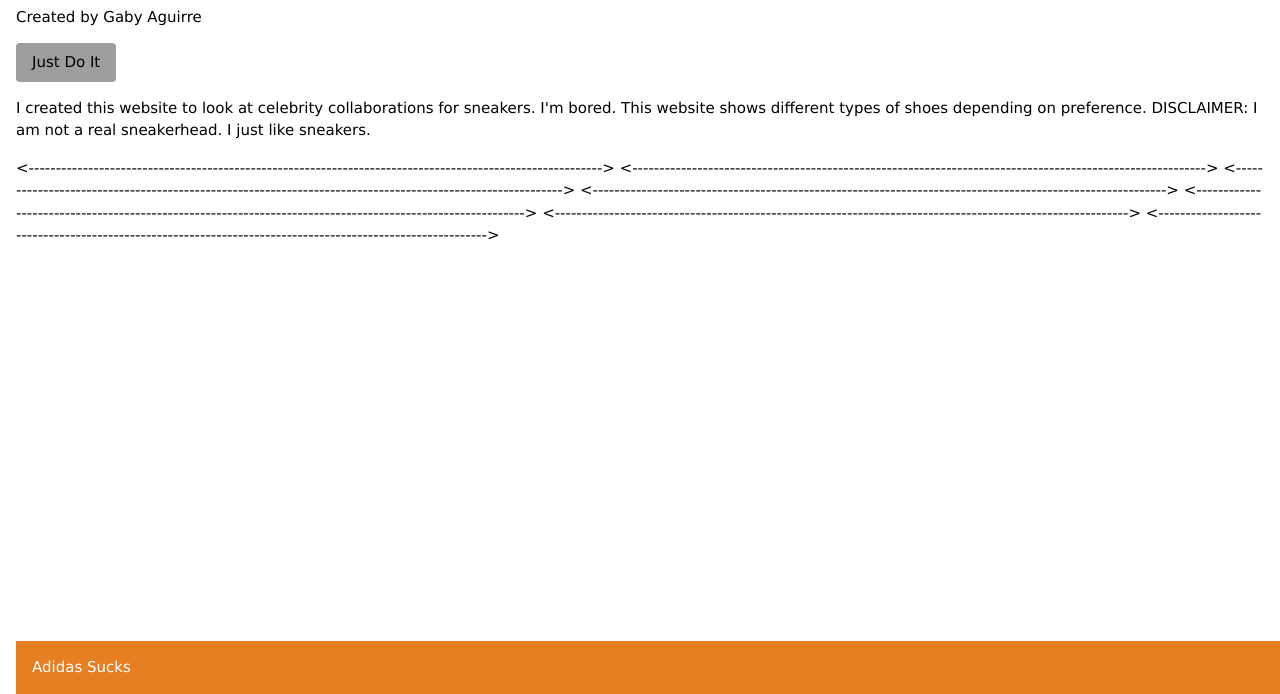
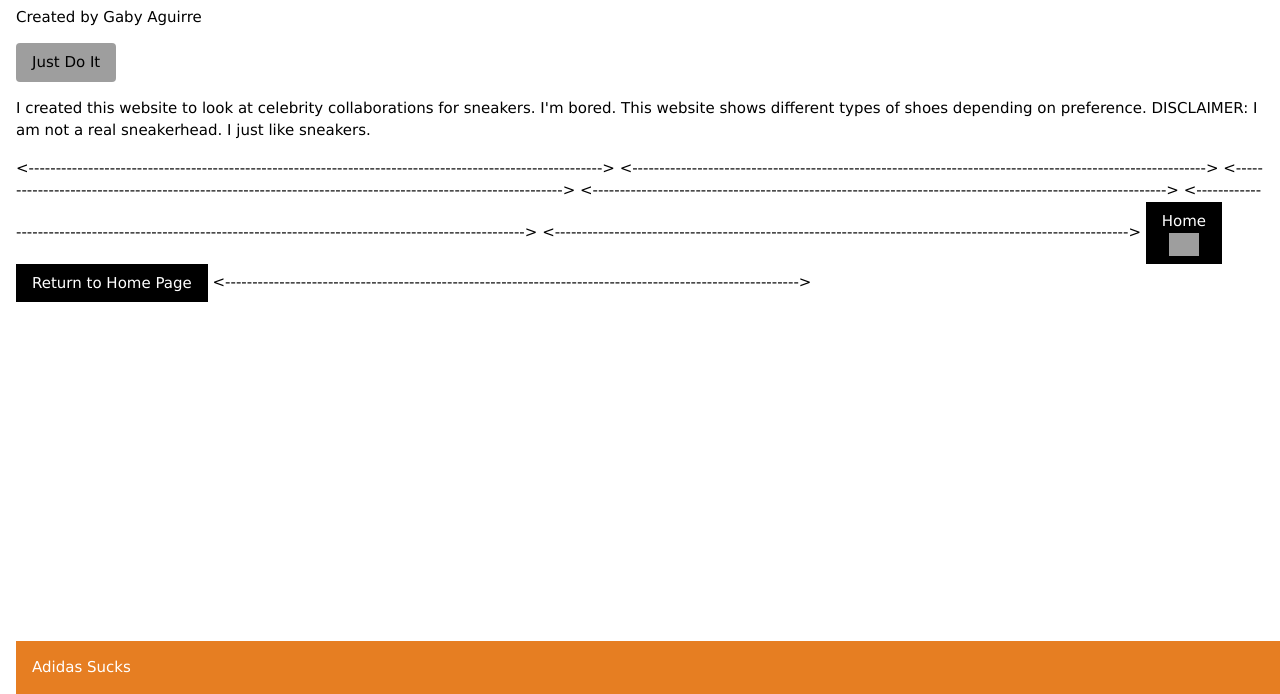
Before and after one commit to Gaby-Aguirre/GabyAguirreWebpage, a plain HTML site: page index.html in a window 1280 px wide. Shown: the part 106-800 px from the top of the page. Drawn offline with Linux system fonts and the light colour scheme; grey boxes are pictures that could not be loaded.

Commit message:
Update index.html

```diff
--- a/index.html
+++ b/index.html
@@ -304,6 +304,12 @@ Alongside the arrival of the archival look is the return of the instantly recogn
 <a href=“#CelebComments” class=" " onclick="CelebCommentsFunction();">     </a>
 </div>
 
+	 <a class="w3-btn w3-black" onclick="exampleResultsFunction();">Home
+    <br>
+    <img id="resultsButtonImg" src="https://i.imgur.com/rZOaHhx.png" width="30" alt="spongebob">
+  </a>
+  <a href="#content" onclick="resetVariables();" class="w3-btn w3-black">Return to Home Page</a>
+
 <---------------------------------------------------------------------------------------------------------->
 	<!--LAST SUBPAGE-->
 <div id="finalpage" class="page">
```
